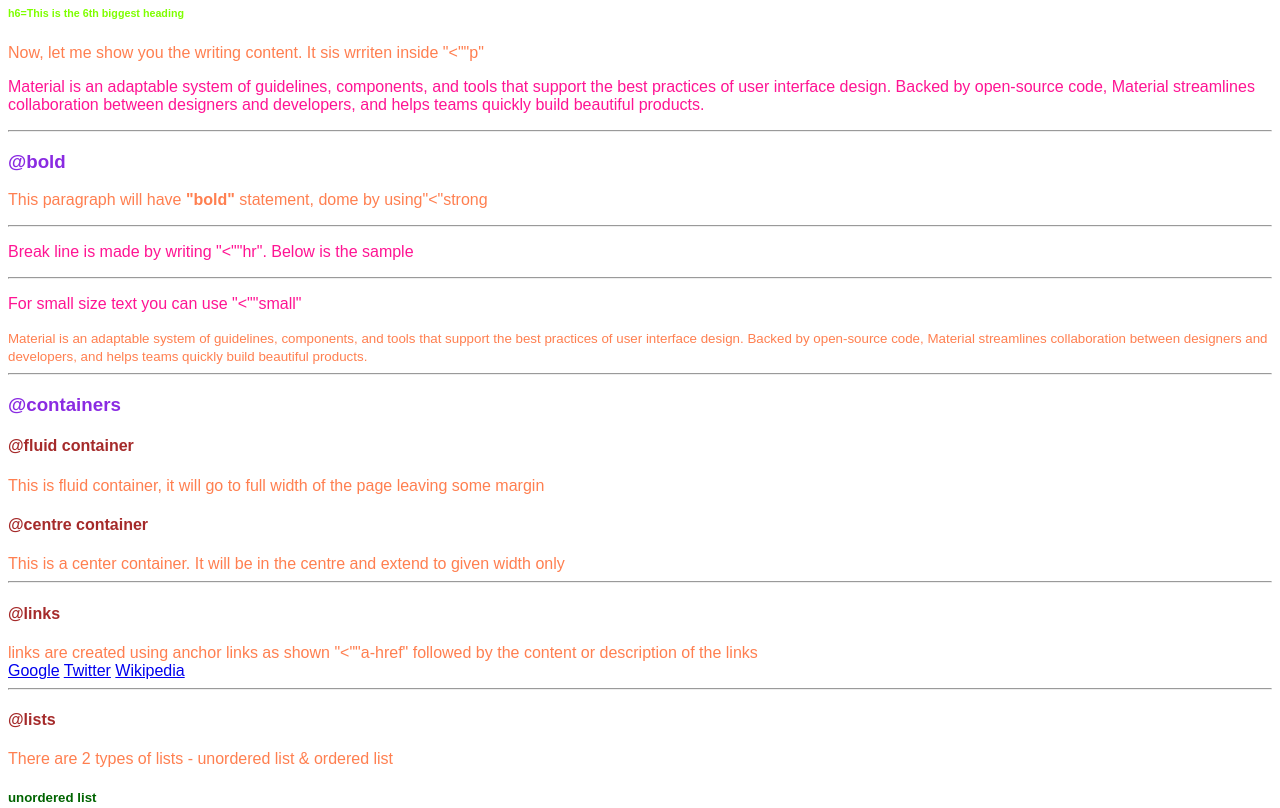
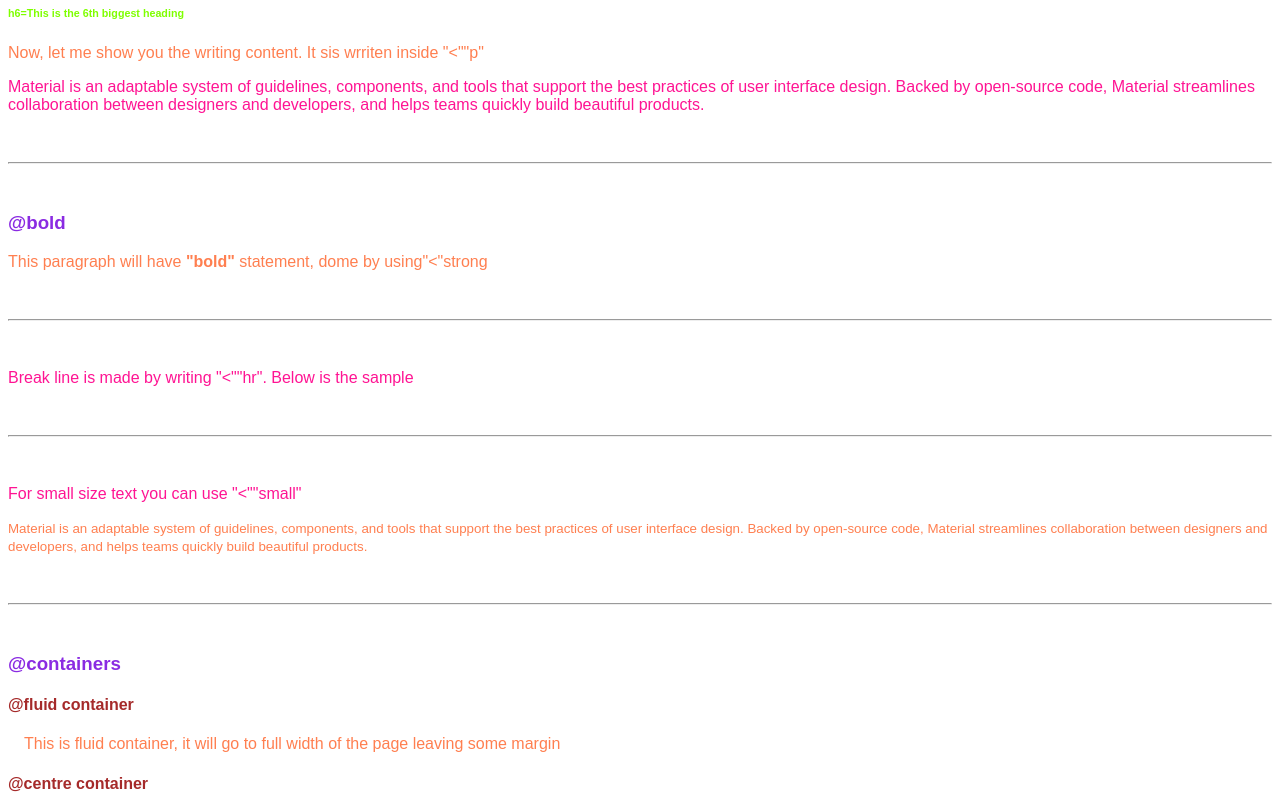
Before and after one commit to drajib1984/HTML-and-CSS-Learning, a plain HTML site: page index.html in a window 1280 px wide. Shown: the part 360-1168 px from the top of the page. Drawn offline with Linux system fonts and the light colour scheme.

Commit message:
docs- added links

```diff
--- a/index.html
+++ b/index.html
@@ -46,12 +46,12 @@
 
     <h3>@containers</h3>
     <h4>@fluid container</h4>
-    <div>
+    <div class = "container">
       This is fluid container, it will go to full width of the page leaving some
       margin
     </div>
     <h4>@centre container</h4>
-    <div>
+    <div class = "container container-centre">
       This is a center container. It will be in the centre and extend to given
       width only
     </div>
@@ -62,9 +62,9 @@
       content or description of the links
     </div>
 
-    <a href="https://www.google.com/">Google</a>
-    <a href="https://twitter.com/">Twitter</a>
-    <a href="https://www.wikipedia.org/">Wikipedia</a>
+    <a class="link link-google" href="https://www.google.com/">Google</a>
+    <a class="link link-twitter"href="https://twitter.com/">Twitter</a>
+    <a class="link link-wikipedia"href="https://www.wikipedia.org/">Wikipedia</a>
 
     <hr />
     <h4>@lists</h4>
--- a/style.css
+++ b/style.css
@@ -1,6 +1,15 @@
 body {
   color: coral;
-  font-family: 'Montserrat', sans-serif;
+  font-family: "Montserrat", sans-serif;
+}
+:root{
+    --google-color:red;
+    --twitter-color:green;
+    --wikipedia-color:blue;
+
+}
+hr{
+    margin: 3rem 0rem;
 }
 
 h1 {
@@ -24,7 +33,7 @@ h6 {
 }
 
 #welcome-header {
-  color:darkmagenta;
+  color: darkmagenta;
 }
 
 .para {
@@ -32,3 +41,34 @@ h6 {
 }
 
 @import url("https://fonts.googleapis.com/css2?family=Montserrat:wght@600&display=swap");
+
+.container {
+  padding-left: 1rem;
+  padding-right: 1rem;
+}
+.container-centre {
+  margin: auto;
+  max-width: 600px;
+}
+.link{
+    text-decoration: none;
+    padding: 0.1rem 3rem;
+}
+.link-google{
+    color: var(--google-color);
+    background-color: black;
+    border-radius: 0.5rem;
+}
+.link-twitter{
+    color:var(--twitter-color);
+    background-color: pink;
+    border-color: blue;
+    border: 1px dotted;
+    border-radius: 0.5rem;
+}
+.link-wikipedia{
+    color: var(--wikipedia-color);
+    background-color: wheat;
+    border: 1px solid;
+    border-radius: 0.5rem;
+}
```
